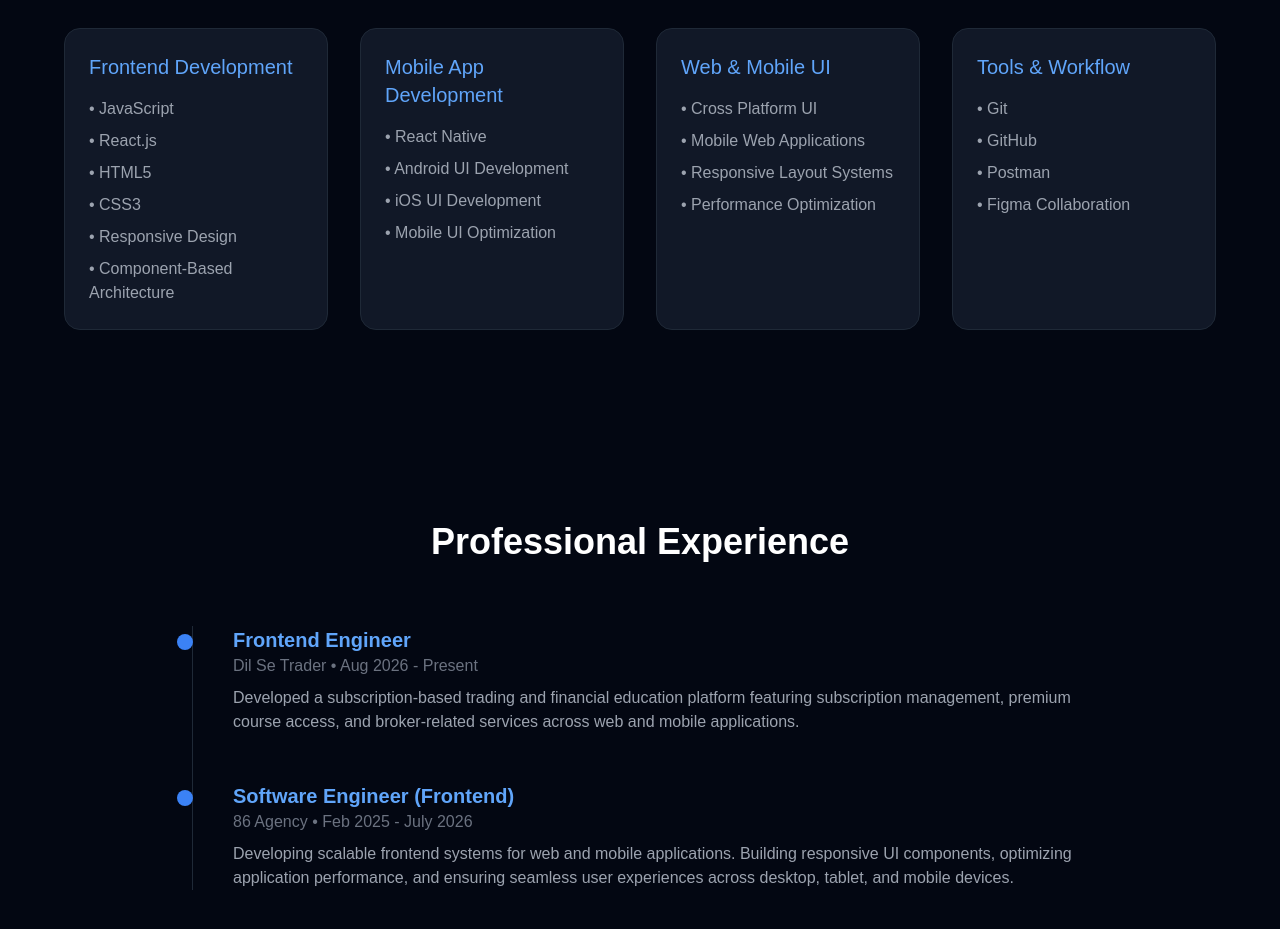
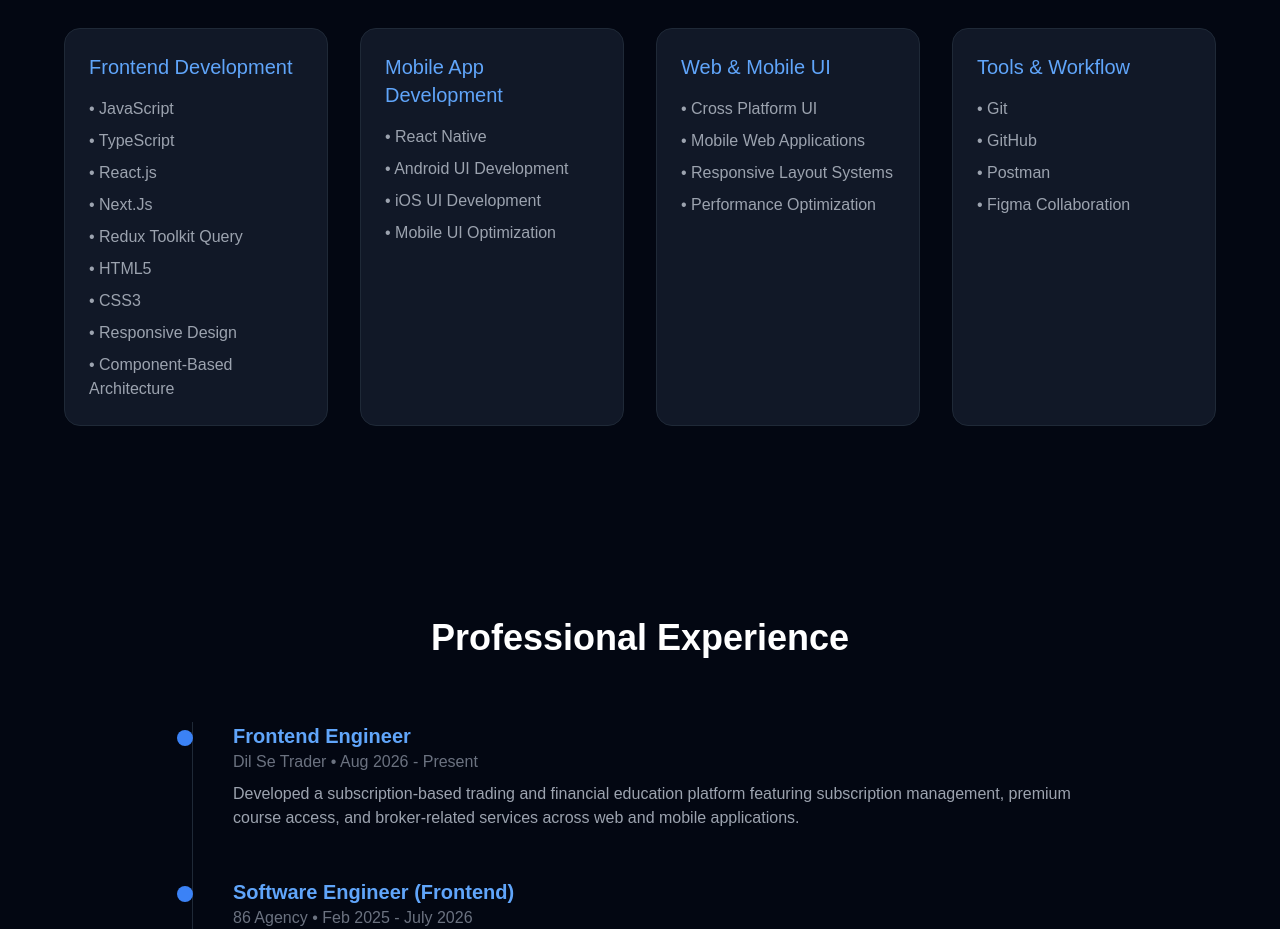
Before and after one commit to mohitsupolia/Experienced-Portfolio, a React (Vite) app: page / in a window 1280 px wide. Shown: the part 1760-2689 px from the top of the page. Built offline with nearby package versions, Linux system fonts and the light colour scheme.

Commit message:
Skills.jsx

```diff
--- a/src/components/Skills.jsx
+++ b/src/components/Skills.jsx
@@ -3,7 +3,10 @@ const skills = [
     title: "Frontend Development",
     tech: [
       "JavaScript",
+      "TypeScript",
       "React.js",
+      "Next.Js",
+      "Redux Toolkit Query",
       "HTML5",
       "CSS3",
       "Responsive Design",
```
